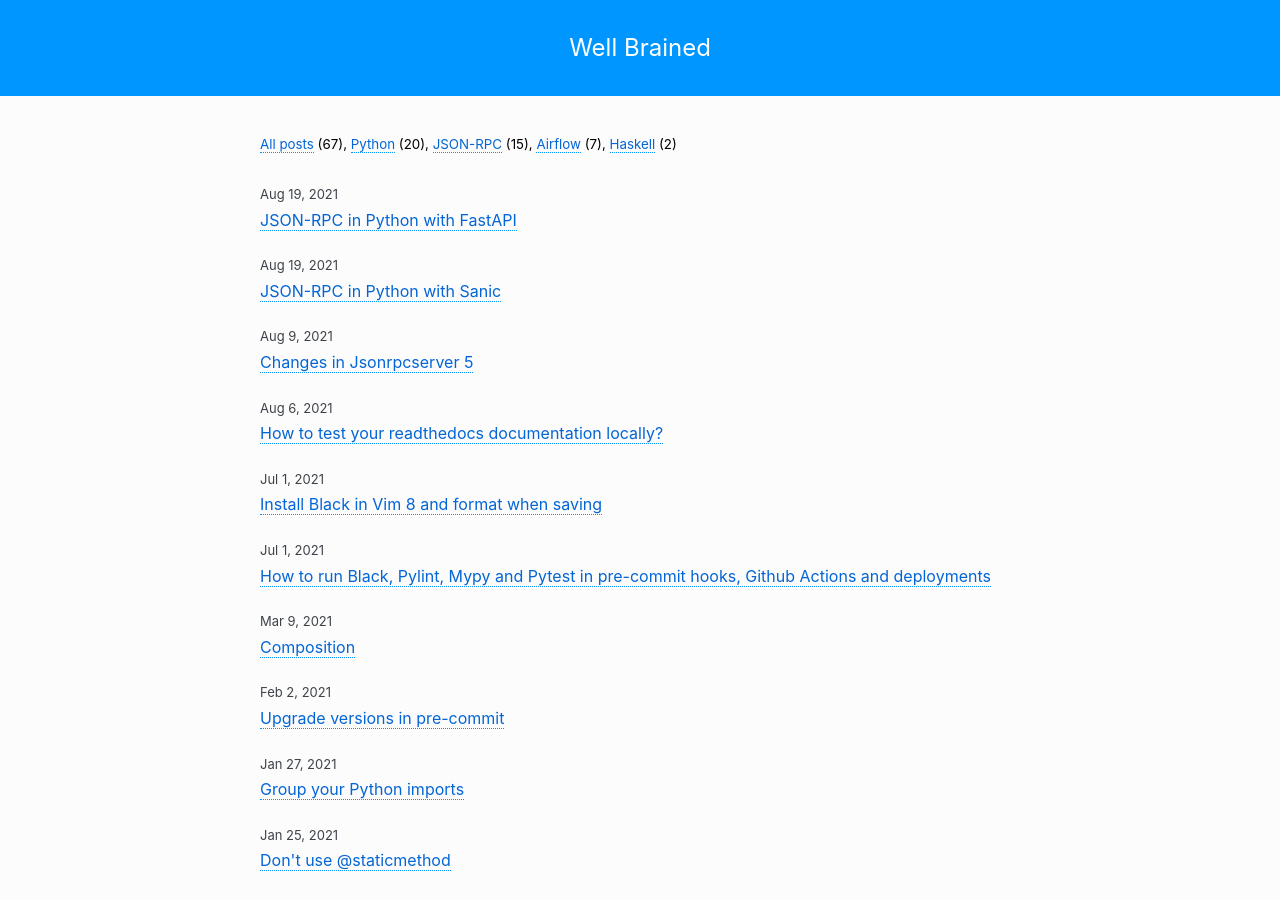
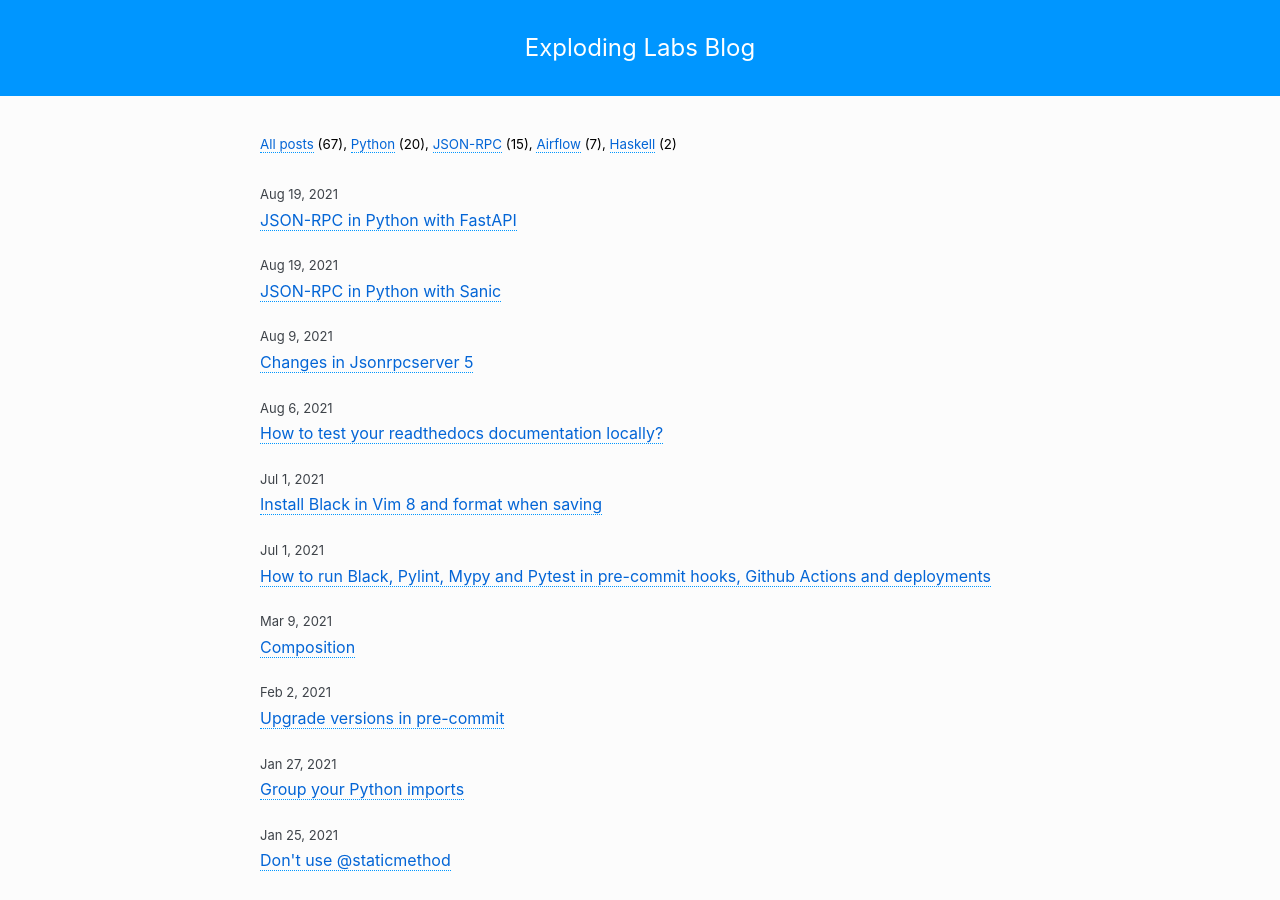
Before and after one commit to explodinglabs/explodinglabs.github.io, a Jekyll site: the page built from index.html, in a window 1280 px wide and 900 px high. Built offline with Jekyll 4.4.1, drawn with Linux system fonts in a browser that asks for light colours; some web fonts are replaced.

Commit message:
Change blog title

```diff
--- a/_layouts/all.html
+++ b/_layouts/all.html
@@ -3,7 +3,7 @@
     {% include head.html %}
     <body>
         <header>
-            <a href="/" style="color: white">Well Brained</a>
+            <a href="/" style="color: white">Exploding Labs Blog</a>
         </header>
         <div class="wrapper">
             {{ content }}
```
